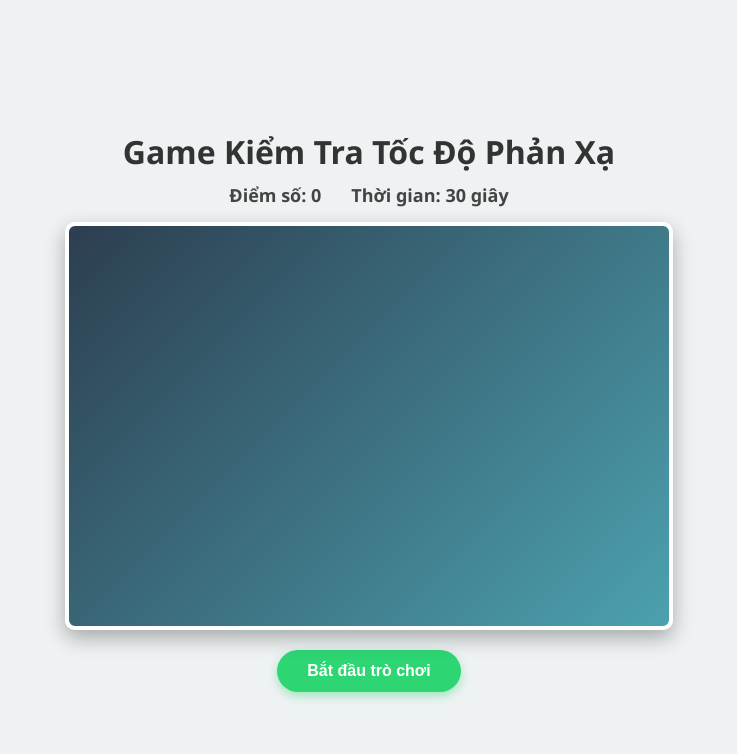
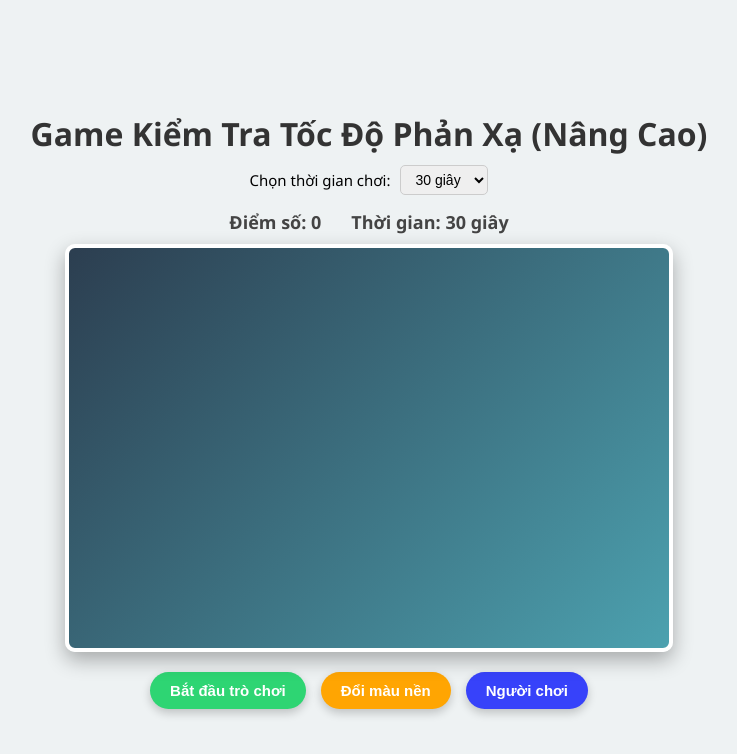
Before and after one commit to thanhtuyen13042005-source/game-speed-test, a plain HTML site: page 231A010780bt38.html in a window 1280 px wide. Shown: the whole page, without its empty margins (271-1008 px from the left). Drawn offline with Linux system fonts and the light colour scheme.

Commit message:
Add files via upload

```diff
--- a/231A010780bt38.html
+++ b/231A010780bt38.html
@@ -3,7 +3,7 @@
 <head>
     <meta charset="UTF-8">
     <meta name="viewport" content="width=device-width, initial-scale=1.0">
-    <title>Game Kiểm Tra Tốc Độ - Giữa Kỳ</title>
+    <title>Game Kiểm Tra Tốc Độ - Nâng Cao</title>
     <style>
         body {
             font-family: 'Segoe UI', Tahoma, Geneva, Verdana, sans-serif;
@@ -27,10 +27,26 @@
             font-size: 18px;
             font-weight: bold;
             color: #444;
-            margin-bottom: 15px;
+            margin-bottom: 10px;
         }
 
-        /* Khu vực chơi theo yêu cầu: 600px x 400px, nền tùy chỉnh, định vị tuyệt đối */
+        /* Khu vực chọn thời gian tùy chọn */
+        .options-bar {
+            margin-bottom: 15px;
+            display: flex;
+            gap: 10px;
+            align-items: center;
+            font-size: 15px;
+        }
+
+        .options-bar select {
+            padding: 5px 10px;
+            font-size: 14px;
+            border-radius: 5px;
+            border: 1px solid #ccc;
+        }
+
+        /* Khu vực chơi #arena */
         #arena {
             width: 600px;
             height: 400px;
@@ -40,9 +56,10 @@
             overflow: hidden;
             box-shadow: 0 8px 20px rgba(0,0,0,0.3);
             border: 4px solid #fff;
+            transition: background 0.5s ease;
         }
 
-        /* Mục tiêu: hình tròn nhỏ xuất hiện ngẫu nhiên */
+        /* Mục tiêu hình tròn */
         .target {
             width: 45px;
             height: 45px;
@@ -51,7 +68,7 @@
             position: absolute;
             cursor: pointer;
             box-shadow: 0 0 10px #ff6b81;
-            display: none; /* Ban đầu ẩn đi khi chưa bấm Bắt đầu */
+            display: none;
             transition: transform 0.1s ease;
         }
 
@@ -59,35 +76,52 @@
             transform: scale(0.9);
         }
 
-        /* Nút bắt đầu trò chơi */
-        #start-btn {
+        /* Nhóm các nút điều khiển */
+        .btn-group {
             margin-top: 20px;
-            padding: 12px 30px;
-            font-size: 16px;
+            display: flex;
+            gap: 15px;
+        }
+
+        .custom-btn {
+            padding: 10px 20px;
+            font-size: 15px;
             font-weight: bold;
-            background-color: #2ed573;
             color: white;
             border: none;
-            border-radius: 25px;
+            border-radius: 20px;
             cursor: pointer;
-            box-shadow: 0 4px 10px rgba(46, 213, 115, 0.4);
-            transition: background 0.2s;
+            box-shadow: 0 4px 10px rgba(0,0,0,0.2);
+            transition: opacity 0.2s, transform 0.1s;
         }
 
-        #start-btn:hover {
-            background-color: #26af5f;
+        .custom-btn:active {
+            transform: scale(0.95);
         }
 
-        #start-btn:disabled {
+        #start-btn { background-color: #2ed573; }
+        #color-btn { background-color: #ffa502; }
+        #player-btn { background-color: #3742fa; }
+
+        .custom-btn:disabled {
             background-color: #a4b0be;
             cursor: not-allowed;
-            box-shadow: none;
         }
     </style>
 </head>
 <body>
 
-    <h1>Game Kiểm Tra Tốc Độ Phản Xạ</h1>
+    <h1>Game Kiểm Tra Tốc Độ Phản Xạ (Nâng Cao)</h1>
+
+    <!-- Tùy chọn thời gian chạy ngược -->
+    <div class="options-bar" id="options-bar">
+        <label for="time-select">Chọn thời gian chơi:</label>
+        <select id="time-select">
+            <option value="15">15 giây</option>
+            <option value="30" selected>30 giây</option>
+            <option value="60">60 giây</option>
+        </select>
+    </div>
 
     <div class="scoreboard">
         <div>Điểm số: <span id="score">0</span></div>
@@ -99,7 +133,12 @@
         <div id="target" class="target"></div>
     </div>
 
-    <button id="start-btn" onclick="startGame()">Bắt đầu trò chơi</button>
+    <!-- Các nút chức năng theo yêu cầu -->
+    <div class="btn-group">
+        <button id="start-btn" class="custom-btn" onclick="startGame()">Bắt đầu trò chơi</button>
+        <button id="color-btn" class="custom-btn" onclick="changeArenaColor()">Đổi màu nền</button>
+        <button id="player-btn" class="custom-btn" onclick="showPlayerInfo()">Người chơi</button>
+    </div>
 
     <script>
         const arena = document.getElementById('arena');
@@ -107,18 +146,35 @@
         const scoreDisplay = document.getElementById('score');
         const timerDisplay = document.getElementById('timer');
         const startBtn = document.getElementById('start-btn');
+        const timeSelect = document.getElementById('time-select');
 
         let score = 0;
         let timeLeft = 30;
         let gameInterval = null;
         let moveTimeout = null;
 
-        // Hàm di chuyển mục tiêu đến vị trí ngẫu nhiên trong #arena (600x400)
+        // 1. Chức năng đổi màu nền ngẫu nhiên cho #arena
+        function changeArenaColor() {
+            const randomColor1 = Math.floor(Math.random()*16777215).toString(16);
+            const randomColor2 = Math.floor(Math.random()*16777215).toString(16);
+            arena.style.background = `linear-gradient(135deg, #${randomColor1}, #${randomColor2})`;
+        }
+
+        // 2. Chức năng hiển thị mã sinh viên khi bấm nút Người chơi
+        function showPlayerInfo() {
+            alert("Mã sinh viên người chơi: 231A010780");
+        }
+
+        // Cập nhật thời gian hiển thị khi người dùng thay đổi lựa chọn trong thẻ select
+        timeSelect.addEventListener('change', () => {
+            timeLeft = parseInt(timeSelect.value);
+            timerDisplay.textContent = timeLeft;
+        });
+
+        // Hàm di chuyển mục tiêu ngẫu nhiên trong #arena
         function moveTarget() {
-            // Kích thước arena: 600x400, trừ đi kích thước target (45px) để không bị tràn ra ngoài
             const maxX = arena.clientWidth - 45;
             const maxY = arena.clientHeight - 45;
-
             const randomX = Math.floor(Math.random() * maxX);
             const randomY = Math.floor(Math.random() * maxY);
 
@@ -126,43 +182,44 @@
             target.style.top = randomY + 'px';
         }
 
-        // Khi click trúng mục tiêu
+        // Click trúng mục tiêu
         target.addEventListener('click', () => {
             if (timeLeft > 0) {
                 score++;
                 scoreDisplay.textContent = score;
-                moveTarget(); // Đổi vị trí ngay lập tức khi click trúng
+                moveTarget();
 
-                // Reset lại thời gian tự động đổi vị trí nếu người dùng chưa kịp bấm
                 clearTimeout(moveTimeout);
                 moveTimeout = setTimeout(moveTarget, 1000);
             }
         });
 
-        // Bắt đầu trò chơi
+        // 3. Bắt đầu trò chơi với thời gian chạy ngược tùy chọn
         function startGame() {
-            // Reset trạng thái ban đầu
             score = 0;
-            timeLeft = 30;
+            // Lấy thời gian tùy chọn từ ô select
+            timeLeft = parseInt(timeSelect.value);
             scoreDisplay.textContent = score;
             timerDisplay.textContent = timeLeft;
+
             startBtn.disabled = true;
+            timeSelect.disabled = true;
             target.style.display = 'block';
 
             moveTarget();
             moveTimeout = setTimeout(moveTarget, 1000);
 
-            // Đồng hồ đếm ngược thời gian (30 giây)
+            // Đồng hồ đếm ngược
             gameInterval = setInterval(() => {
                 timeLeft--;
                 timerDisplay.textContent = timeLeft;
 
-                // Khi đồng hồ về 0
                 if (timeLeft <= 0) {
                     clearInterval(gameInterval);
                     clearTimeout(moveTimeout);
-                    target.style.display = 'none'; // Ẩn mục tiêu
-                    startBtn.disabled = false;     // Mở lại nút bắt đầu
+                    target.style.display = 'none';
+                    startBtn.disabled = false;
+                    timeSelect.disabled = false;
                     startBtn.textContent = 'Chơi lại';
 
                     alert(`Hết giờ! Tổng số điểm đạt được của bạn là: ${score} điểm.`);
```
